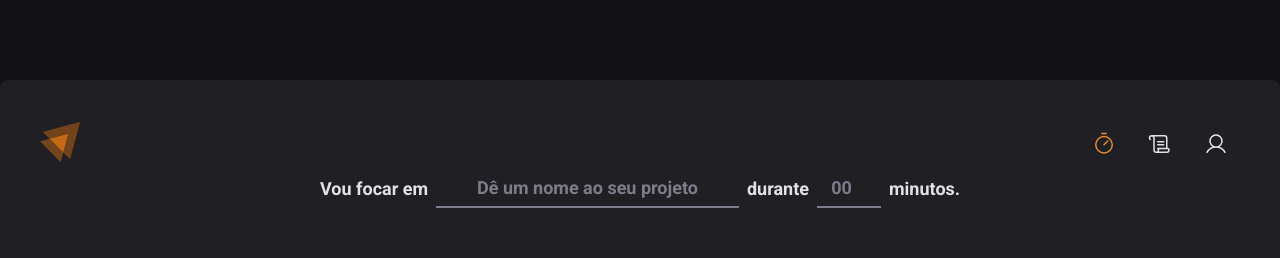
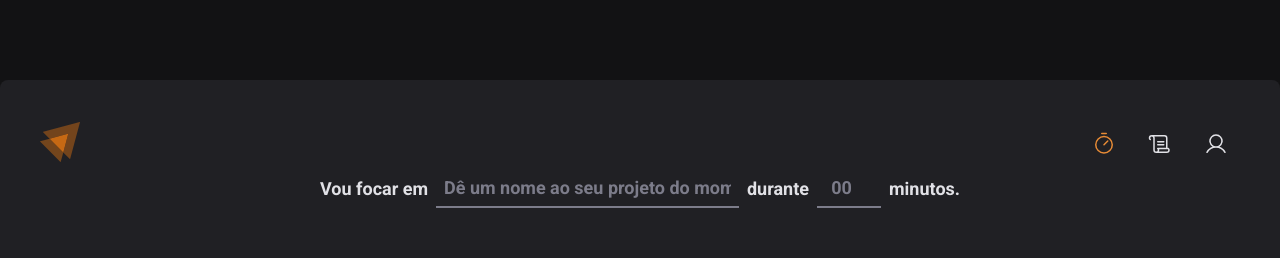
Before and after one commit to joaoramosty/pomotimer, a React (Vite) app: page / in a window 1280 px wide. Shown: the top 258 px of the page. Built offline with nearby package versions, Linux system fonts and the light colour scheme.

Commit message:
feat components styles

```diff
--- a/src/pages/Home/index.tsx
+++ b/src/pages/Home/index.tsx
@@ -8,7 +8,7 @@ export function Home() {
           <FormContainer>
 
             <label htmlFor="text">Vou focar em </label>
-            <TaskInput id="text" type="text" placeholder="Dê um nome ao seu projeto"/>
+            <TaskInput id="text" type="text" placeholder="Dê um nome ao seu projeto do momento"/>
 
 
             <label htmlFor="minutesAmount" >durante</label>
@@ -18,9 +18,9 @@ export function Home() {
             <MinutesAmountInput type="number"
             id="minutesAmount"
             placeholder="00"
-            step={5}
+            step={10}
             min={5}
-            max={60}
+            max={90}
 
             />
             {/* <button> <Minus size={24}/> </button> */}
```
